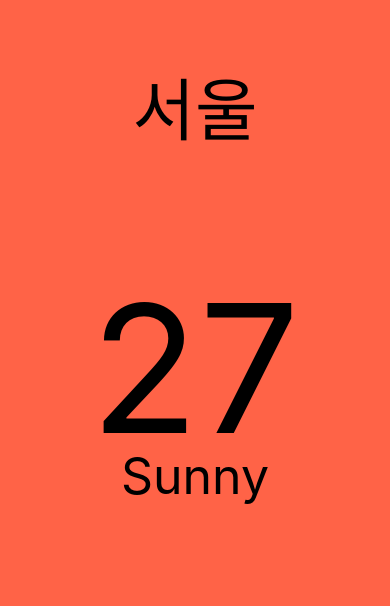
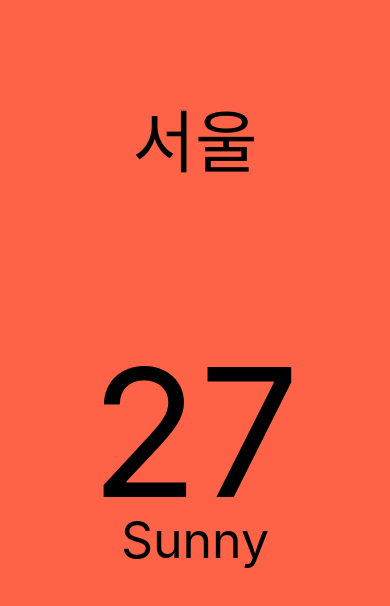
Before and after one commit to raincoat-cc/NomadWhather, a React Native app: screen / in a window 390 px wide. Shown: the top 606 px of the page. Built offline with nearby package versions, Linux system fonts and the light colour scheme.

Commit message:
#2.6 Styles part Two

```diff
--- a/App.js
+++ b/App.js
@@ -1,4 +1,7 @@
-import { View, Text, StyleSheet } from "react-native";
+import { View, ScrollView, Text, StyleSheet, Dimensions } from "react-native";
+
+const { width: SCREEN_WIDTH } = Dimensions.get("window");
+console.log(SCREEN_WIDTH);
 
 export default function App() {
   return (
@@ -6,12 +9,33 @@
       <View style={styles.city}>
         <Text style={styles.cityName}>서울</Text>
       </View>
-      <View style={styles.weather}>
+      <ScrollView
+        pagingEnabled
+        horizontal
+        showsHorizontalScrollIndicator={false}
+        contentContainerStyle={styles.weather}
+      >
         <View style={styles.day}>
           <Text style={styles.temp}>27</Text>
           <Text style={styles.description}>Sunny</Text>
         </View>
-      </View>
+        <View style={styles.day}>
+          <Text style={styles.temp}>27</Text>
+          <Text style={styles.description}>Sunny</Text>
+        </View>
+        <View style={styles.day}>
+          <Text style={styles.temp}>27</Text>
+          <Text style={styles.description}>Sunny</Text>
+        </View>
+        <View style={styles.day}>
+          <Text style={styles.temp}>27</Text>
+          <Text style={styles.description}>Sunny</Text>
+        </View>
+        <View style={styles.day}>
+          <Text style={styles.temp}>27</Text>
+          <Text style={styles.description}>Sunny</Text>
+        </View>
+      </ScrollView>
     </View>
   );
 }
@@ -30,11 +54,9 @@
     fontSize: 68,
     fontWeight: "500",
   },
-  weather: {
-    flex: 3,
-  },
+  weather: {},
   day: {
-    flex: 1,
+    width: SCREEN_WIDTH,
     alignItems: "center",
   },
   temp: {
```
